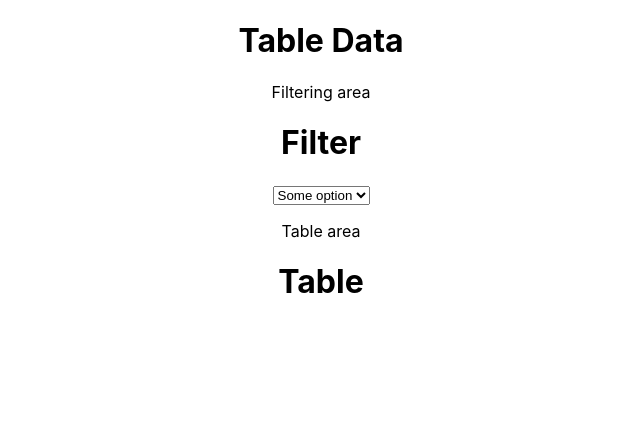
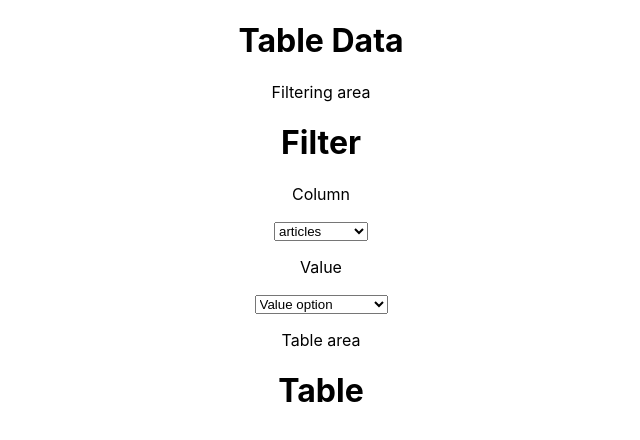
Before and after one commit to Yoloseph/TableDataAssessment, a React (Create React App) app in the folder table-assessment/: page / in a window 1280 px wide. Shown: the top 440 px of the page, without its empty margins (319-959 px from the left). Built offline with nearby package versions, Linux system fonts and the light colour scheme.

Commit message:
Adding mock data Getting data to dropdowns

```diff
--- a/table-assessment/src/App.jsx
+++ b/table-assessment/src/App.jsx
@@ -1,18 +1,34 @@
+import { useEffect, useState } from "react";
 import logo from "./logo.svg";
 import "./App.css";
-import Table from "./components/Table"
-import Filter from "./components/Filter"
-
+import Table from "./components/Table";
+import Filter from "./components/Filter";
+import data from "./mock/mockData.json";
 
 function App() {
+  const [tableData, setTableData] = useState([]);
+  const [filterData, setFilterData] = useState([]);
+
+  useEffect(() => {
+    retrieveData();
+  }, [tableData, filterData]);
+
+  //ToDo Make it assynchronous
+  const retrieveData = () => {
+    if (data) {
+      setTableData(data.values);
+      setFilterData(data.dimensions);
+    }
+  };
+
   return (
     <div className="App">
       <h1>Table Data</h1>
 
       <p>Filtering area</p>
-      {<Filter/>}
+      {<Filter data={filterData} />}
       <p>Table area</p>
-      {<Table/>}
+      {<Table data={tableData}/>}
       {/* <header className="App-header">
         <img src={logo} className="App-logo" alt="logo" />
         <p>
--- a/table-assessment/src/components/Filter.jsx
+++ b/table-assessment/src/components/Filter.jsx
@@ -1,13 +1,41 @@
-function Filter() {
+import { useEffect, useState } from "react";
 
+function Filter(data) {
+  //const [columnValue, setTableData] = useState([]);
 
+  useEffect(() => {
+    if (data) {
+    }
+  }, []);
+
+  const columnDataBlock = (data) => {
+    let option = [];
+    if (data) {
+      Object.keys(data.data).forEach((element) => {
+        option.push(<option value="element">{element}</option>);
+      });
+    }
+    return <select>{option}</select>;
+  };
+
+  const valuesDataBlock = (data) => {
+  //ToDo
+  };
 
   return (
     <div>
       <h1>Filter </h1>
+      <p>Column</p>
+      {columnDataBlock(data)}
+      {/* <select>
+        <option value="someOption">Column option</option>
+        <option value="otherOption">Other Column option</option>
+      </select> */}
+
+      <p>Value</p>
       <select>
-        <option value="someOption">Some option</option>
-        <option value="otherOption">Other option</option>
+        <option value="someOption">Value option</option>
+        <option value="otherOption">Other Value option</option>
       </select>
     </div>
   );
--- /dev/null
+++ b/table-assessment/src/mock/mockData.json
@@ -0,0 +1,30 @@
+{
+  "dimensions": {
+    "articles": ["All Articles", "Bikes", "Motorbikes"],
+    "regions": ["Europe", "Great Britain", "Germany"],
+    "legalEntities": ["11", "12", "13"],
+    "version": ["Actual", "Budget"],
+    "currency": ["LC", "USD", "EUR"],
+    "measure": ["Units", "Unit Price", "Gross Revenue"]
+  },
+  "values": {
+    "key1": {
+      "article": "Motorbikes",
+      "region": "Germany",
+      "legalEntity": "11",
+      "version": "Actual",
+      "currency": "LC",
+      "measure": "Units",
+      "value": 276521
+    },
+    "key2": {
+      "article": "Bikes",
+      "region": "Great Britain",
+      "legalEntity": "12",
+      "version": "Budget",
+      "currency": "EUR",
+      "measure": "Gross Revenue",
+      "value": 152367
+    }
+  }
+}
```
